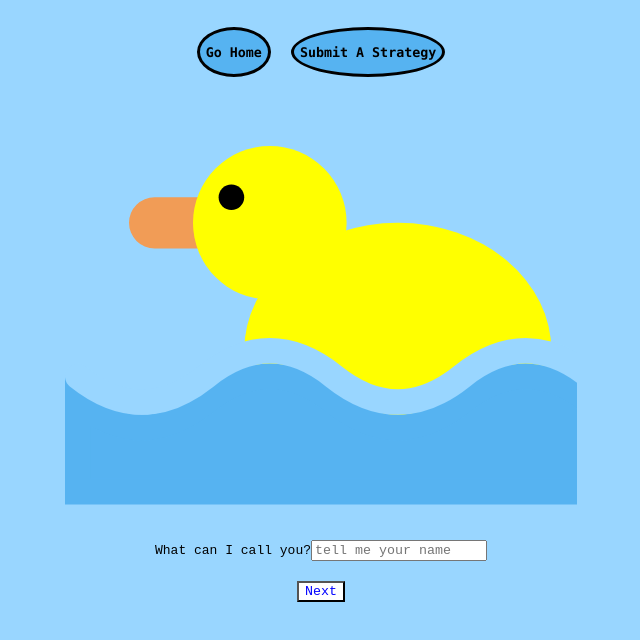
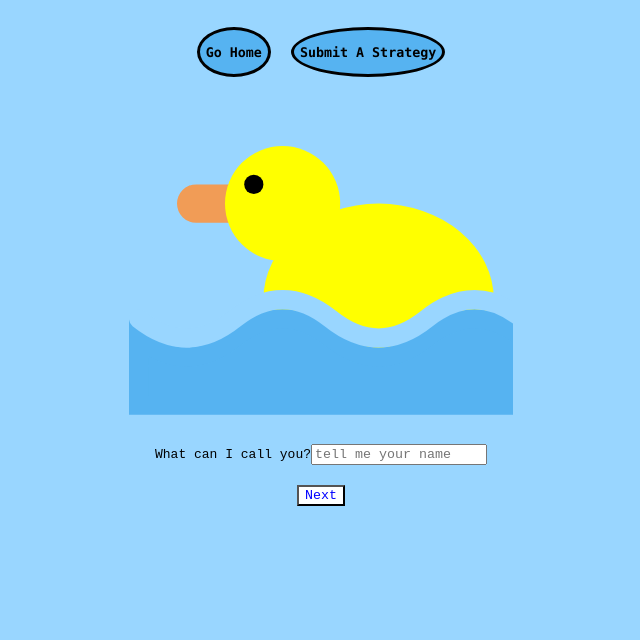
Before and after one commit to kellydinneen/rubberduck, a React (Create React App) app: page /form in a window 1280 px wide. Shown: the top 640 px of the page, without its empty margins (319-959 px from the left). Built offline with nearby package versions, Linux system fonts and the light colour scheme.

Commit message:
Fix duck size

```diff
--- a/src/components/Duck/Duck.css
+++ b/src/components/Duck/Duck.css
@@ -1,5 +1,5 @@
 .duck {
-  width: 40vw;
+  width: 30vw;
   position: relative;
   margin-top: 50px;
   bottom: 0vh;
```
